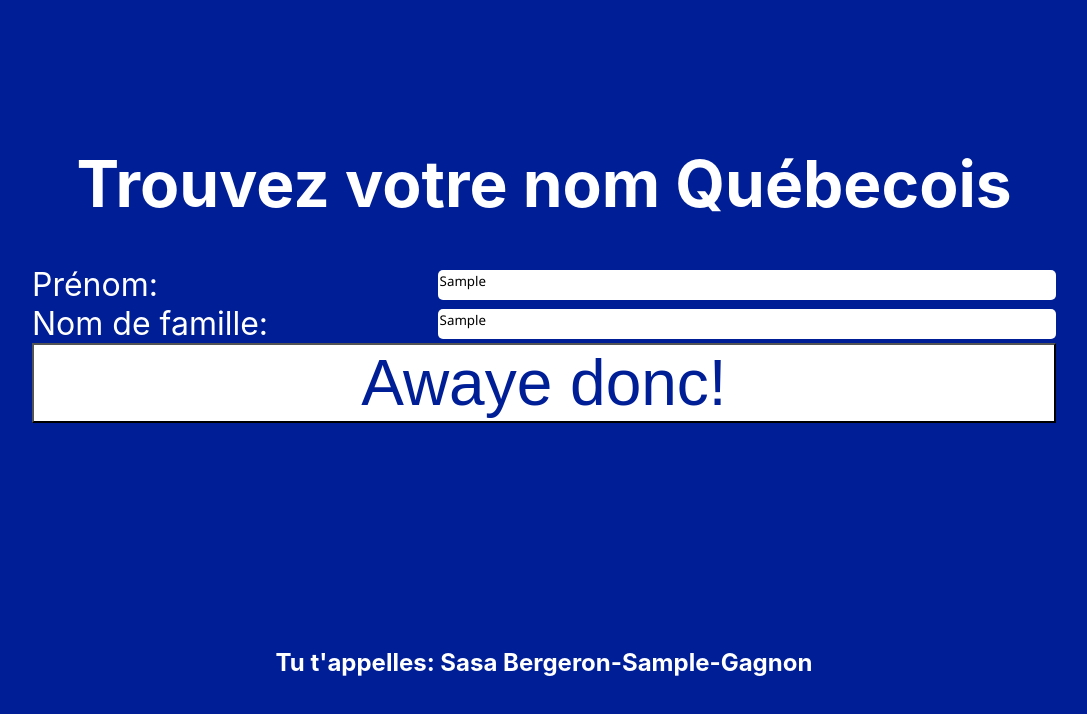
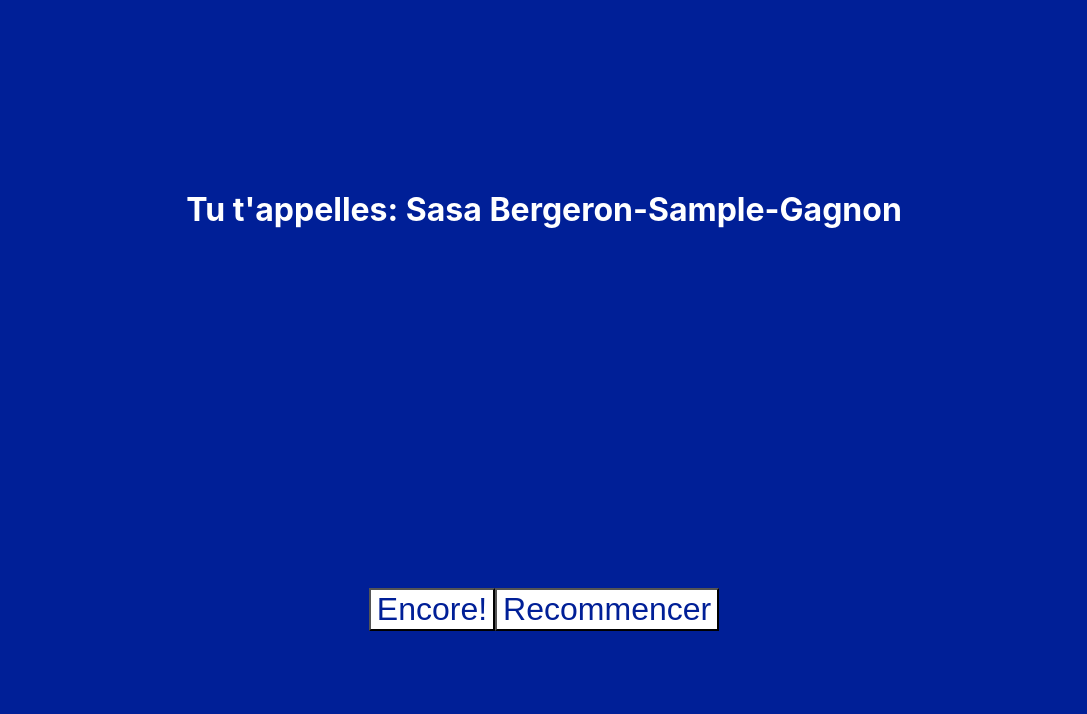
Before and after one commit to josephblais/Nom-Quebecois, a React (Create React App) app: page / in a window 1280 px wide. Both pictures are taken after typing "Sample", "Sample" into the empty fields and a click on the button "Awaye donc!". Shown: the top 714 px of the page, without its empty margins (96-1183 px from the left). Built offline with nearby package versions, Linux system fonts and the light colour scheme.

Commit message:
Seperate Name Result into new component

```diff
--- a/src/App.js
+++ b/src/App.js
@@ -1,6 +1,7 @@
 import { useState } from 'react';
 import './App.css';
 import InputForm from './components/InputForm/InputForm';
+import NameResult from './components/NameResult/NameResult';
 
 function App() {
   const [name, setName] = useState({
@@ -12,12 +13,12 @@ function App() {
 
   return (
     <div className="App">
-    <InputForm
+    {!showQueb && <InputForm
       name={name}
       setName={setName}
       setShowQueb={setShowQueb}
-    ></InputForm>
-    {showQueb && <h2>Tu t'appelles: {name.quebName}</h2>}
+    ></InputForm>}
+    {showQueb && <NameResult name={name.quebName}/>}
     </div>
     );
   }
--- /dev/null
+++ b/src/components/NameResult/NameResult.jsx
@@ -0,0 +1,13 @@
+import Button from "../Button/Button"
+
+export default function NameResult({name}) {
+  return (
+    <>
+    <h1>Tu t'appelles: {name}</h1>
+    <div className="twoButtons">
+      <Button text={"Encore!"}></Button>
+      <Button text={"Recommencer"}></Button>
+    </div>
+    </>
+  )
+}
```
